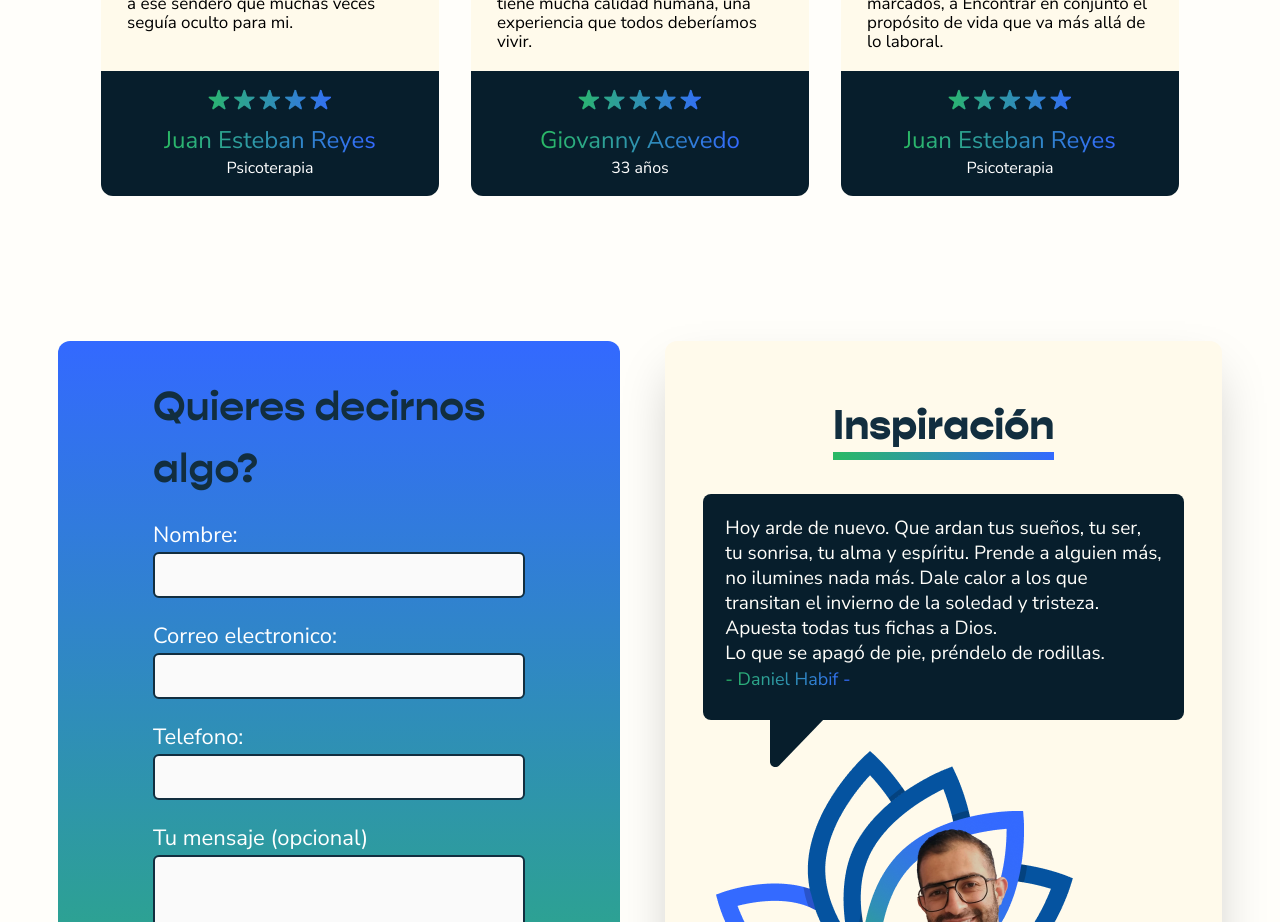
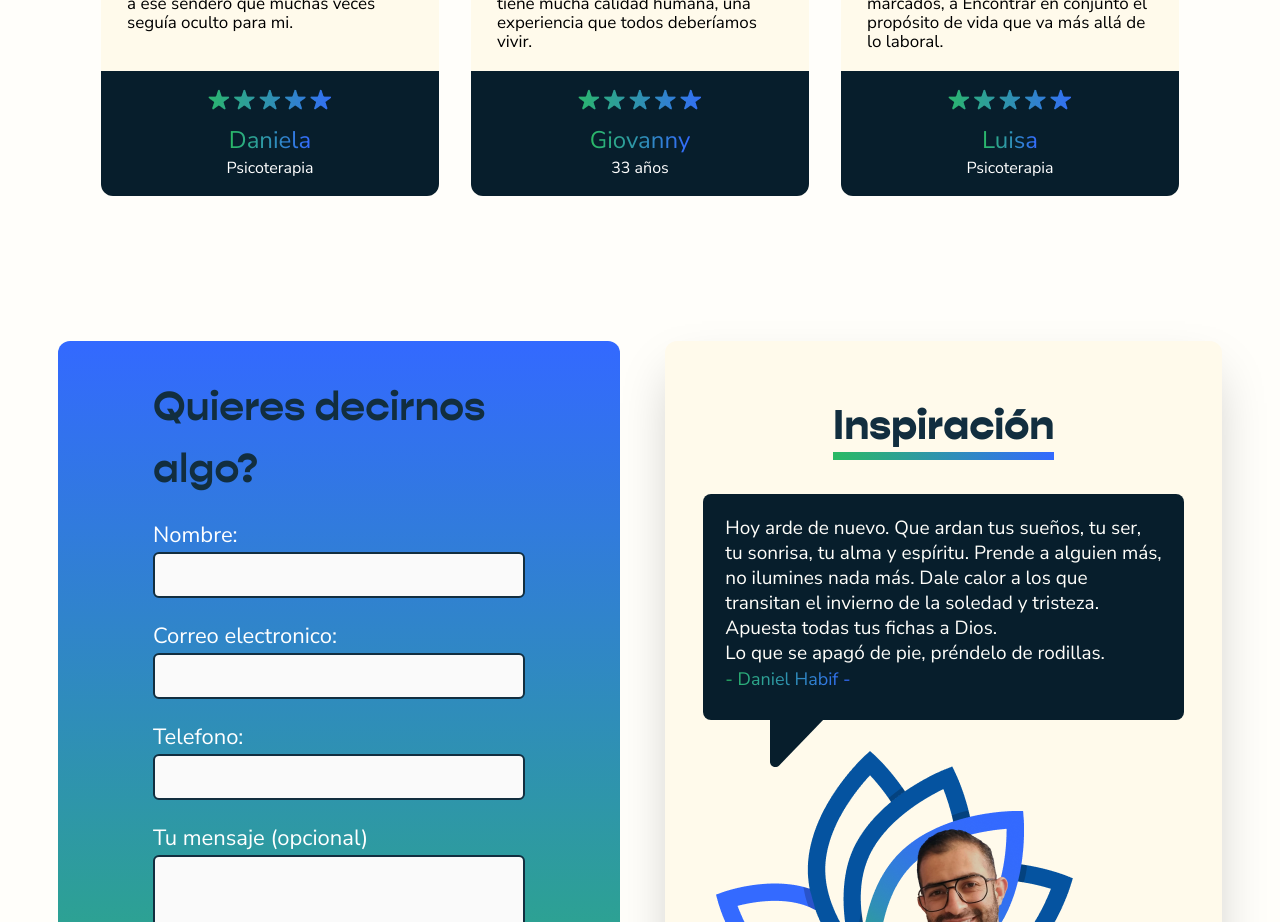
Before and after one commit to revdev-earth/JonathanPFrontend, a React (Vite) app: page / in a window 1280 px wide. Shown: the part 5080-6002 px from the top of the page. Built offline with nearby package versions, Linux system fonts and the light colour scheme.

Commit message:
testimonial names

```diff
--- a/src/Sections/6/index.tsx
+++ b/src/Sections/6/index.tsx
@@ -2,19 +2,19 @@ const CardsInformation = [
   {
     content:
       "Jonathan solo quería pasar a agradecerte por cada una de las palabras de apoyo que me has dado en todo este proceso de encontrarme conmigo misma, por siempre escucharme y desde tu conocimiento y sabiduría saberme guiar y darle luz a ese sendero que muchas veces seguía oculto para mi.",
-    name: "Juan Esteban Reyes",
+    name: "Daniela",
     profesion: "Psicoterapia",
   },
   {
     content:
       "Conocer a la persona detrás del proceso de coaching te lleva a ver un mundo diferente, te lleva a interiorizar todo aquello que deseas cumplir en tu vida, mirando tu presente pero proyectado al futuro. Jonathan es una excelente persona y tiene mucha calidad humana, una experiencia que todos deberíamos vivir.",
-    name: "Giovanny Acevedo",
+    name: "Giovanny",
     profesion: "33 años",
   },
   {
     content:
       "Jonathan, hola! Quería agradecerte por el apoyo que me has dado a través del conocimiento que has adquirido, el acompañamiento en este Cre-Ser interior y despertar a tener una conexión con el presente, el estar mas enfocada en objetivos marcados, a Encontrar en conjunto el propósito de vida que va más allá de lo laboral.",
-    name: "Juan Esteban Reyes",
+    name: "Luisa",
     profesion: "Psicoterapia",
   },
 ];
```
